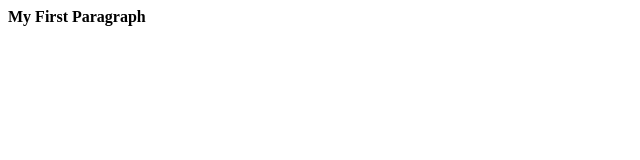
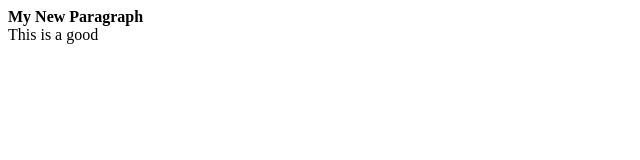
Before and after one commit to iniakponode/bootcamptest, a plain HTML site: page index.html in a window 1280 px wide. Shown: the full height of the page, 0-640 px from the left. Drawn offline with Linux system fonts and the light colour scheme.

Commit message:
This is the third modification to demonstrate branching

```diff
--- a/index.html
+++ b/index.html
@@ -1,9 +1,7 @@
 <html>
 	<head> <title>Test Page </title> </head>
 	<body>
-
-        <p><b>My First Paragraph</b></p>
-
+		<p> <b>My New Paragraph</b> <br/> This is a good </p>
 
 
     </body>
```
